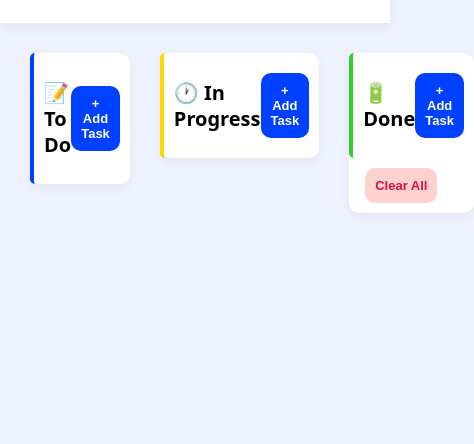
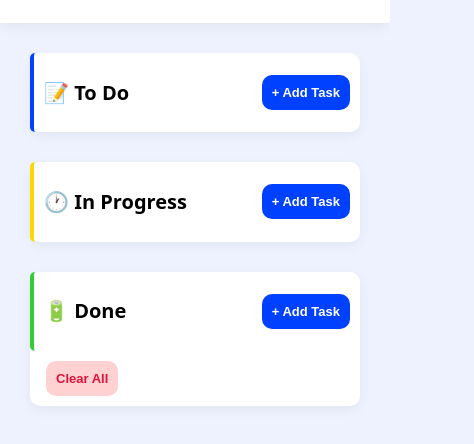
Before and after one commit to patyoonxin/KanbanStyleTaskManager, a plain HTML site: page index.html in a window 390 px wide. Shown: the part 94-538 px from the top of the page, 474 px wide, since content can reach past the window. Drawn offline with Linux system fonts and the light colour scheme.

Commit message:
Added mobile responsive screen

```diff
--- a/style.css
+++ b/style.css
@@ -308,3 +308,9 @@ label{
 .is-hidden {
     display: none;
 }
+
+@media (max-width: 700px) {
+  .grid {
+    grid-template-columns: 1fr !important;
+  }
+}
```
